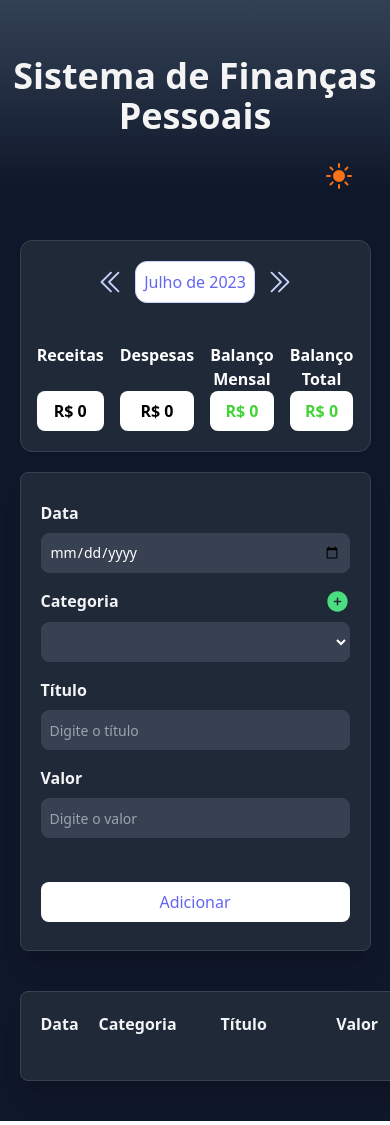
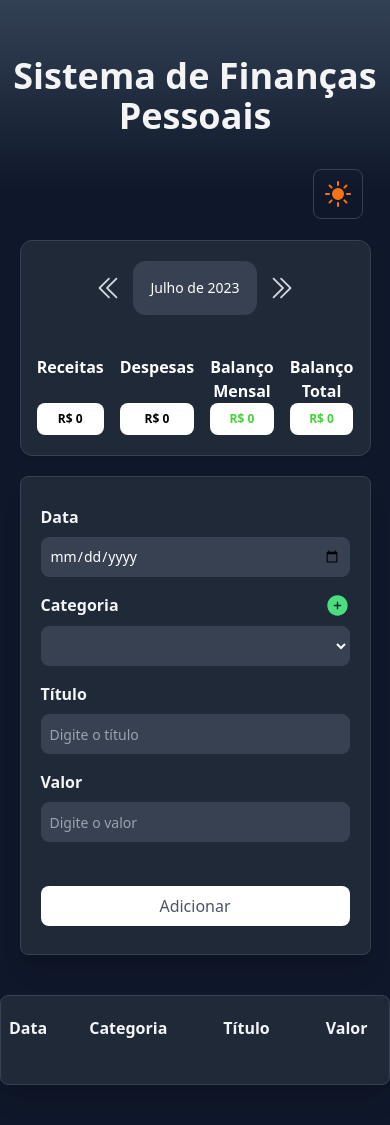
Before and after one commit to Lucasdias067/myFinance, a Next.js app: page / in a window 390 px wide. Built offline with nearby package versions, Linux system fonts and the light colour scheme.

Commit message:
feat: features

```diff
--- a/src/app/Toggletheme/index.tsx
+++ b/src/app/Toggletheme/index.tsx
@@ -17,7 +17,7 @@ const ToggleTheme = () => {
   };
 
   return (
-    <div className='absolute right-[7%] top-[18%] w-max rounded-lg p-2 sm:block'>
+    <div className='absolute right-[7%] top-[20%] w-max rounded-lg border p-2 dark:border-gray-700 sm:block md:top-[17%]'>
       <MoonIcon
         onClick={toggle}
         className='h-8 cursor-pointer text-slate-700 dark:hidden'
--- a/src/components/InfoArea/index.tsx
+++ b/src/components/InfoArea/index.tsx
@@ -40,11 +40,10 @@ export const InfoArea = ({
         >
           <ChevronDoubleLeftIcon
             width={30}
-            color='#4F46E5'
-            className='dark:text-indigo-200'
+            className='text-indigo-500 dark:text-gray-300'
           />
         </div>
-        <div className='flex-1 rounded-xl border bg-indigo-500 p-2 text-center font-medium text-white dark:border-indigo-200 dark:bg-white dark:text-indigo-500'>
+        <div className='flex-1 rounded-xl border bg-indigo-500 p-4 text-center text-sm font-medium text-white dark:border-gray-700 dark:bg-gray-700 dark:text-white md:p-2 md:text-base'>
           {formatCurrentMonth(currentMonth)}
         </div>
         <div
@@ -53,8 +52,7 @@ export const InfoArea = ({
         >
           <ChevronDoubleRightIcon
             width={30}
-            color='#4F46E5'
-            className='dark:text-indigo-200'
+            className='text-indigo-500 dark:text-gray-300'
           />
         </div>
       </div>
--- a/src/components/InputArea/index.tsx
+++ b/src/components/InputArea/index.tsx
@@ -108,7 +108,7 @@ export const FormArea = ({ onAdd }: Props) => {
         <label className='m-2 w-full flex-1 font-medium text-gray-900 dark:text-gray-100'>
           <div className='mb-2 font-bold'>Data</div>
           <input
-            className='h-10 w-full rounded-lg border border-gray-300 px-2 text-sm focus:border-indigo-500 focus:outline-none dark:border-gray-700 dark:bg-gray-700 dark:text-white'
+            className='h-10 w-full rounded-lg border border-gray-300 px-2 text-sm focus:border-indigo-500 focus:outline-none dark:border-gray-700 dark:bg-gray-700 dark:text-white dark:focus:border-gray-400'
             type='date'
             value={date}
             onChange={userDataHandleChange}
@@ -125,7 +125,7 @@ export const FormArea = ({ onAdd }: Props) => {
             />
           </div>
           <select
-            className='h-10 w-full rounded-lg border border-gray-300 px-2 text-sm focus:border-indigo-500 focus:outline-none dark:border-gray-700 dark:bg-gray-700 dark:text-white'
+            className='h-10 w-full rounded-lg border border-gray-300 px-2 text-sm focus:border-indigo-500 focus:outline-none dark:border-gray-700 dark:bg-gray-700 dark:text-white dark:focus:border-gray-400'
             value={category}
             onChange={userDataHandleChange}
             name='category'
@@ -141,7 +141,7 @@ export const FormArea = ({ onAdd }: Props) => {
         <label className='m-2 w-full flex-1 font-medium text-gray-900 dark:text-gray-100'>
           <div className='mb-2 font-bold'>Título</div>
           <input
-            className='h-10 w-full rounded-lg border border-gray-300 px-2 text-sm focus:border-indigo-500 focus:outline-none dark:border-gray-700 dark:bg-gray-700 dark:text-white'
+            className='h-10 w-full rounded-lg border border-gray-300 px-2 text-sm focus:border-indigo-500 focus:outline-none dark:border-gray-700 dark:bg-gray-700 dark:text-white dark:focus:border-gray-400'
             type='text'
             value={title}
             onChange={userDataHandleChange}
@@ -152,7 +152,7 @@ export const FormArea = ({ onAdd }: Props) => {
         <label className='m-2 w-full flex-1 font-medium text-gray-900 dark:text-gray-100'>
           <div className='mb-2 font-bold'>Valor</div>
           <input
-            className='h-10 w-full rounded-lg border border-gray-300 px-2 text-sm focus:border-indigo-500 focus:outline-none dark:border-gray-700 dark:bg-gray-700 dark:text-white'
+            className='h-10 w-full rounded-lg border border-gray-300 px-2 text-sm focus:border-indigo-500 focus:outline-none dark:border-gray-700 dark:bg-gray-700 dark:text-white dark:focus:border-gray-400'
             type='text'
             value={values}
             onChange={userDataHandleChange}
@@ -163,7 +163,7 @@ export const FormArea = ({ onAdd }: Props) => {
         <div className='m-2 w-full flex-1 font-medium'>
           <div className='mb-1 font-bold'>&nbsp;</div>
           <button
-            className='h-10 w-full rounded-lg bg-indigo-500 px-4 text-center text-white hover:bg-indigo-600 dark:bg-white dark:text-indigo-500 dark:hover:bg-indigo-600 dark:hover:text-white'
+            className='h-10 w-full rounded-lg bg-indigo-500 px-4 text-center text-white transition duration-300 ease-in hover:bg-indigo-800 dark:bg-white dark:text-gray-600 dark:hover:bg-gray-900 dark:hover:text-white'
             onClick={handleUserData}
           >
             Adicionar
--- a/src/components/ResumeItem/index.tsx
+++ b/src/components/ResumeItem/index.tsx
@@ -12,12 +12,12 @@ export const ResumeItem = ({ title, value, color }: ResumeItemProps) => {
   };
 
   return (
-    <div className='flex flex-1 flex-col justify-between font-medium'>
+    <div className='flex flex-1 flex-col justify-between  font-medium '>
       <div className='b-1 text-center font-bold text-black dark:text-white '>
         {title}
       </div>
       <div
-        className='rounded-lg py-2 text-center font-bold dark:bg-white '
+        className='rounded-lg py-2 text-center text-xs font-bold dark:bg-white md:text-base '
         style={itemStyle}
       >
         R$ {value}
--- a/src/components/TableArea/index.tsx
+++ b/src/components/TableArea/index.tsx
@@ -7,14 +7,20 @@ type ItemProps = {
 
 export const TableArea = ({ list }: ItemProps) => {
   return (
-    <div className='mx-[5%] my-10 w-full rounded-lg border bg-white p-5 shadow-xl dark:border-gray-700 dark:bg-gray-800 lg:mx-0'>
+    <div className='my-10 w-full rounded-lg border bg-white py-5 pl-2 shadow-xl dark:border-gray-700 dark:bg-gray-800 md:mx-[5%] md:w-auto md:p-5 lg:mx-0'>
       <div className='mb-6 flex justify-between font-bold'>
-        <div className='w-1/6 text-gray-600 dark:text-gray-100'>Data</div>
-        <div className='w-1/6 text-gray-600 dark:text-gray-100'>Categoria</div>
-        <div className='ml-16 flex-1 text-gray-600 dark:text-gray-100'>
+        <div className='w-1/6 text-gray-600 dark:text-gray-100 md:w-1/6'>
+          Data
+        </div>
+        <div className='w-1/4 text-end text-gray-600 dark:text-gray-100 md:w-1/6 md:text-start'>
+          Categoria
+        </div>
+        <div className=' flex-1 text-center text-gray-600 dark:text-gray-100 md:ml-12 md:text-start'>
           Título
         </div>
-        <div className='w-[15%] text-gray-600 dark:text-gray-100'>Valor</div>
+        <div className='w-1/6 text-gray-600 dark:text-gray-100 md:mr-[22px] md:w-1/5'>
+          Valor
+        </div>
       </div>
       <div className='mt-4'>
         {list.map((item, index) => (
--- a/src/components/TableItem/index.tsx
+++ b/src/components/TableItem/index.tsx
@@ -23,27 +23,29 @@ export const TableItem = ({ item }: ItemProps) => {
   };
 
   return (
-    <div className='mt-4 flex justify-between'>
-      <div className='w-1/6 dark:text-white'>{formatDate(date)}</div>
+    <div className='mt-4 flex justify-between gap-4 md:gap-0'>
+      <div className='w-1/6 text-xs dark:text-white md:w-1/6  md:text-base'>
+        {formatDate(date)}
+      </div>
       <div
-        className='inline-block w-1/6 rounded-lg p-3 text-center font-medium text-white'
+        className='max-w-10 max-h-10 w-1/4 rounded-lg p-3 text-center text-xs font-medium text-white md:max-h-none md:w-1/6 md:max-w-none md:text-base'
         style={bgCategory}
       >
         {newCategory[category].title}
       </div>
-      <div className='ml-16 flex-1 text-gray-800 dark:text-gray-100'>
+      <div className='flex-1 text-center text-sm text-gray-800 dark:text-gray-100 md:ml-12 md:text-start md:text-base'>
         {title}
       </div>
       <div
-        className='w-[12%] font-medium text-gray-800 dark:text-gray-100'
+        className='w-1/6 text-sm font-medium text-gray-800 dark:text-gray-100 md:w-1/5 md:text-base'
         style={colorValue}
       >
         R$ {value}
       </div>
       <TrashIcon
-        width={22}
-        height={22}
-        className='cursor-pointer text-red-400'
+        width={21}
+        height={21}
+        className='hidden cursor-pointer text-red-400 md:block'
       />
     </div>
   );
```
